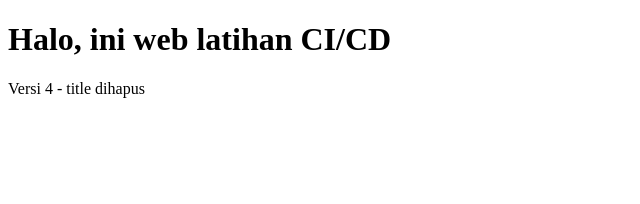
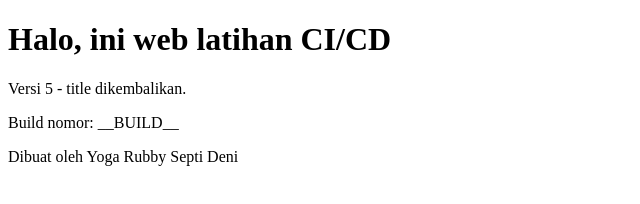
Before and after one commit to yogapasaribu958-coder/latihan-cicd, a plain HTML site: page public/index.html in a window 1280 px wide. Shown: the whole page, without its empty margins (0-640 px from the left). Drawn offline with Linux system fonts and the light colour scheme.

Commit message:
Restore title and update footer in index.html

```diff
--- a/public/index.html
+++ b/public/index.html
@@ -1,9 +1,12 @@
 <!DOCTYPE html>
 <html>
 <head>
+    <title>Latihan CI/CD</title>
 </head>
 <body>
     <h1>Halo, ini web latihan CI/CD</h1>
-    <p>Versi 4 - title dihapus</p>
+    <p>Versi 5 - title dikembalikan.</p>
+    <p>Build nomor: __BUILD__</p>
+    <footer>Dibuat oleh Yoga Rubby Septi Deni</footer>
 </body>
 </html>
```
